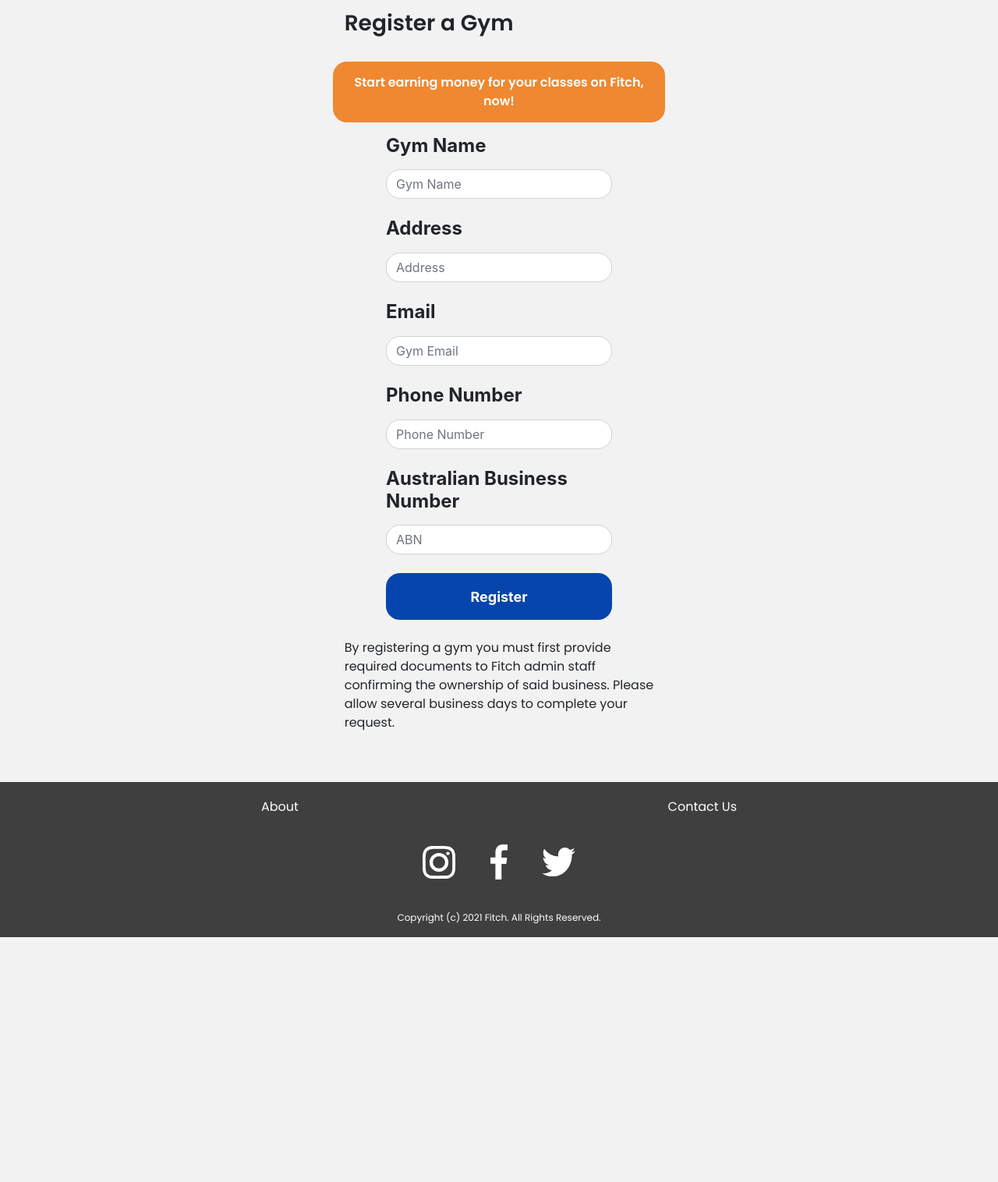
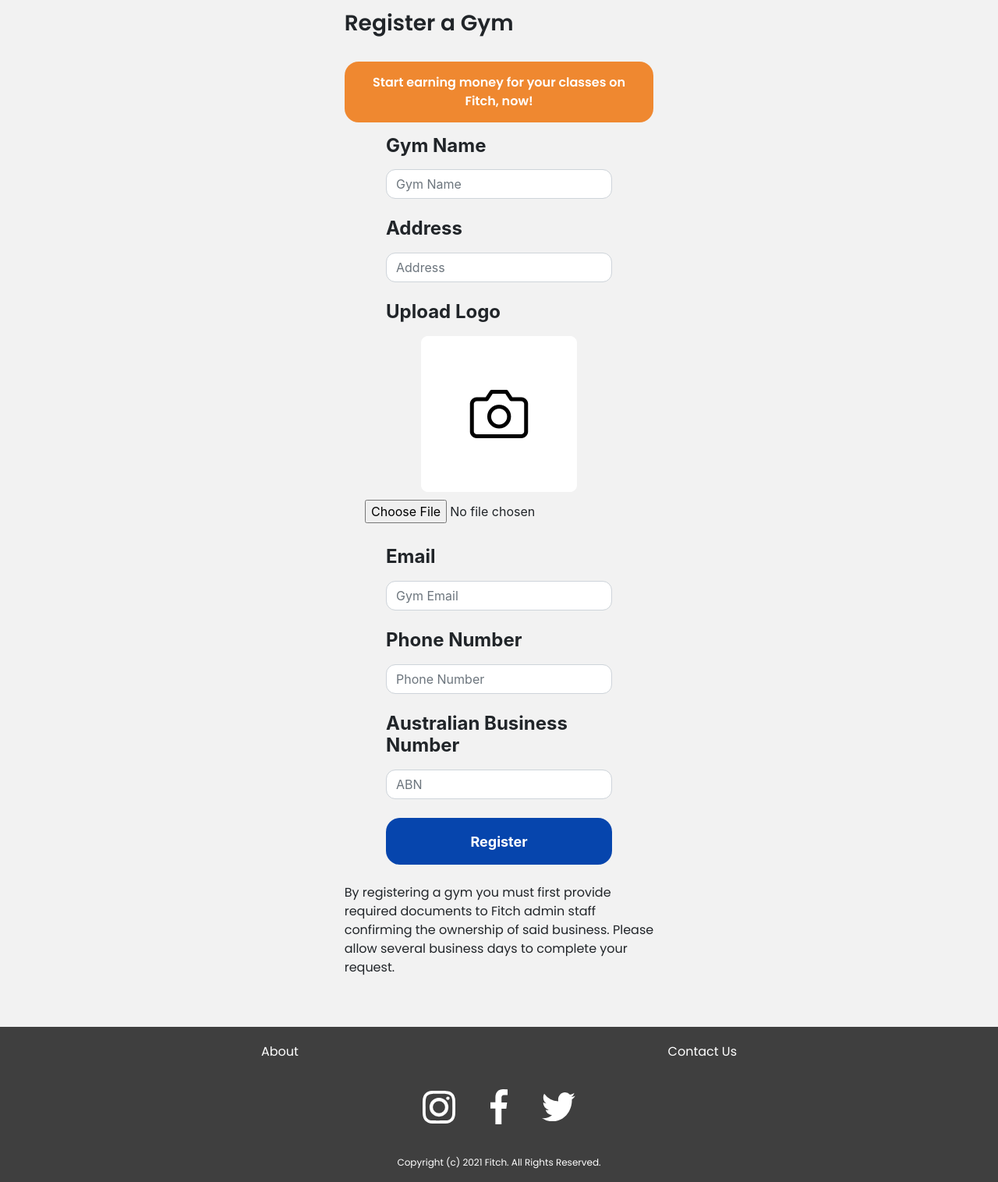
Before and after one commit to yusen1994/ticket-to-fitness, a PHP site: page /tickettofitness/Gym/registergym in a window 1280 px wide. Shown: the part 76-1592 px from the top of the page at 78% size. Before the commit the page ends 1278 px from the top, so only its background shows below. Run offline with PHP 8.4, Linux system fonts and the light colour scheme; some libraries are stand-ins or nearby versions.

Commit message:
register gym

```diff
--- a/app/views/Gym/registergym.php
+++ b/app/views/Gym/registergym.php
@@ -9,9 +9,12 @@
             <h3><b>Register a Gym</b></h3>
         </div>
     </div>
+
     <div class="row justify-content-center mt-4">
-        <div class="col-sm-12 col-md-8 col-lg-5 col-xl-4 text-center background-text-card">
-            <p class="p-0 m-0"><b>Start earning money for your classes on Fitch, now!</b></p>
+        <div class="col-sm-12 col-md-8 col-lg-5 col-xl-4 text-center">
+            <div class="background-text-card">
+                <p class="p-0 m-0"><b>Start earning money for your classes on Fitch, now!</b></p>
+            </div>
         </div>
     </div>
 
@@ -56,6 +59,22 @@
             <input type="hidden" id="longitude" name="longitude" class="form-control input-style" placeholder="Longitude">
 
         </div>
+
+        <div class="form-group">
+            <div class="row justify-content-center mt-4">
+                <div class="col-sm-12 col-lg-5 col-xl-3">
+                    <h4 class="mb-3"><b>Upload Logo</b></h4>
+                    <div class="register-photo">
+                        <img id="img-txz" class="image-upload" src="<?php echo URLROOT; ?>/images/image.png" alt="Image">
+
+                        <input class="upload-button" id="file-txz" type="file" name="photo" enctype="multipart/form-data" class="fileInput" onchange="upload('#file-txz','#img-txz')" value="" />
+
+                    </div>
+                </div>
+            </div>
+        </div>
+
+
         <div class="form-group">
             <div class="row justify-content-center mt-4">
                 <div class="col-sm-12 col-lg-5 col-xl-3">
@@ -156,7 +175,26 @@
     }
 
     .input-style {
-        border-radius: 18px;
+        border-radius: 12px;
+
+    }
+
+    .register-photo {
+        display: flex;
+        align-items: center;
+        justify-content: flex-start;
+        flex-direction: column;
+        margin-bottom: 5px;
+    }
+
+    .image-upload {
+        width: 200px;
+        height: 200px;
+        object-fit: contain;
+    }
+
+    #img-txz {
+        margin-bottom: 10px;
 
     }
 </style>
@@ -164,3 +202,17 @@
 <script src="https://maps.googleapis.com/maps/api/js?libraries=places&key=AIzaSyB3D6RYLp7QUyUuw93C-AOyP-_IPya_LXw"></script>
 
 <script src="<?php echo URLROOT; ?>/js/address.js"></script>
+
+
+<script type="text/javascript">
+    var upload = function(c, d) {
+        var $c = document.querySelector(c),
+            $d = document.querySelector(d);
+        file = $c.files[0],
+            reader = new FileReader();
+        reader.readAsDataURL(file);
+        reader.onload = function(e) {
+            $d.setAttribute("src", e.target.result);
+        }
+    }
+</script>
--- a/app/views/User/userprofile.php
+++ b/app/views/User/userprofile.php
@@ -19,7 +19,7 @@
         <div class="col-sm-12 col-xl-4">
             <div class="row justify-content-center">
                 <div class="col-4 pr-0">
-                    <img class="img-fluid rounded" style=" display:block; height:auto; max-width:100%;" src="<?php echo URLROOT; ?>/uploads/<?php echo $data['photo'];?>">
+                    <img class="img-fluid rounded" style=" display:block; height:auto; max-width:100%; object-fit: contain;" src="<?php echo URLROOT; ?>/uploads/<?php echo $data['photo']; ?>">
                 </div>
                 <div class="col-8">
                     <div class="row justify-content-center">
```
Also changed, not shown: public/uploads/pic (2).jpg (added).
